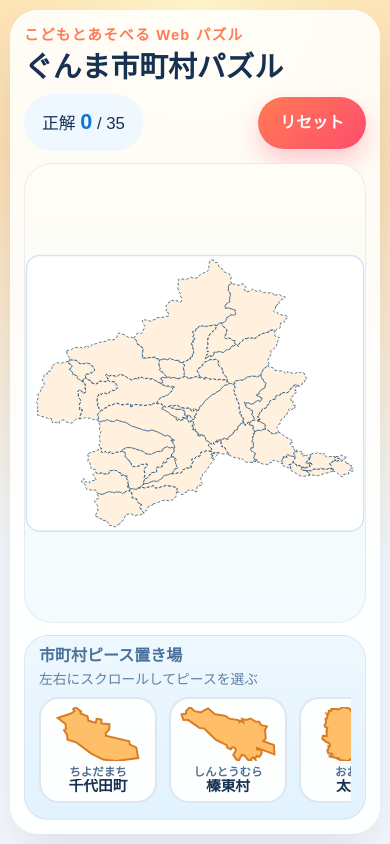
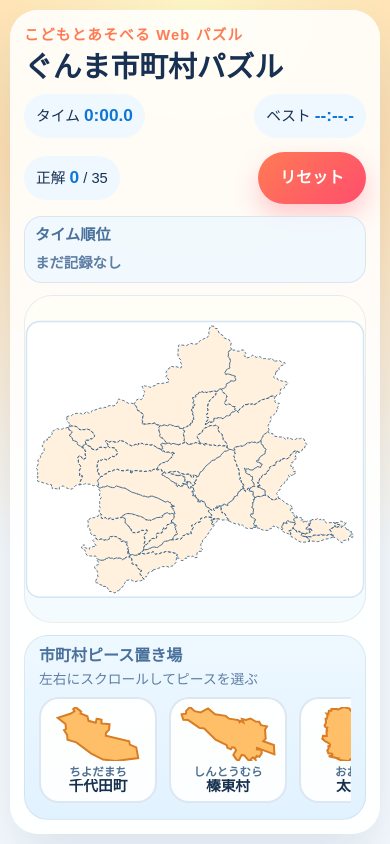
Before and after one commit to fu15mix/gunma-puzzle, a React (Vite) app: page / in a window 390 px wide. Built offline with nearby package versions, Linux system fonts and the light colour scheme.

Commit message:
Add timer and local leaderboard

```diff
--- a/src/App.css
+++ b/src/App.css
@@ -96,6 +96,11 @@ h1 {
   color: #0f76d5;
 }
 
+.timer-count strong,
+.best-count strong {
+  font-variant-numeric: tabular-nums;
+}
+
 .reset-button {
   border: none;
   border-radius: 999px;
@@ -117,6 +122,67 @@ h1 {
   font-weight: 900;
   text-align: center;
   letter-spacing: 0.08em;
+}
+
+.ranking-panel {
+  display: flex;
+  align-items: center;
+  gap: 12px;
+  min-height: 42px;
+  padding: 8px 12px;
+  border-radius: 18px;
+  background: rgba(239, 248, 255, 0.84);
+  border: 1px solid rgba(73, 113, 155, 0.14);
+  overflow: hidden;
+}
+
+.ranking-panel h2 {
+  margin: 0;
+  color: #49719b;
+  font-size: 0.95rem;
+  white-space: nowrap;
+}
+
+.ranking-empty {
+  margin: 0;
+  color: #5f7ea4;
+  font-size: 0.9rem;
+  font-weight: 800;
+}
+
+.ranking-list {
+  display: flex;
+  align-items: center;
+  gap: 8px;
+  min-width: 0;
+  margin: 0;
+  padding: 0;
+  list-style: none;
+  overflow-x: auto;
+}
+
+.ranking-list li {
+  display: flex;
+  align-items: center;
+  gap: 6px;
+  flex: 0 0 auto;
+  padding: 5px 9px;
+  border-radius: 999px;
+  background: rgba(255, 255, 255, 0.82);
+  color: #3e6288;
+  font-size: 0.86rem;
+  font-weight: 900;
+}
+
+.ranking-list li.is-latest {
+  color: #185d37;
+  background: #dff8e9;
+  outline: 2px solid rgba(47, 142, 81, 0.18);
+}
+
+.ranking-list strong {
+  color: #183153;
+  font-variant-numeric: tabular-nums;
 }
 
 .play-area {
@@ -313,6 +379,22 @@ h1 {
     justify-content: space-between;
   }
 
+  .status-count {
+    padding: 9px 12px;
+    font-size: 0.92rem;
+  }
+
+  .status-count strong {
+    font-size: 1.08rem;
+  }
+
+  .ranking-panel {
+    align-items: flex-start;
+    flex-direction: column;
+    gap: 6px;
+    padding: 7px 10px;
+  }
+
   .tray-header {
     flex-direction: column;
     align-items: flex-start;
--- a/src/App.tsx
+++ b/src/App.tsx
@@ -1,6 +1,17 @@
-import { useMemo, useState } from "react";
+import { useEffect, useMemo, useState } from "react";
 import PuzzleBoard from "./components/PuzzleBoard";
 import { initialPieces, type Piece } from "./data/pieces";
+
+type TimerStatus = "idle" | "running" | "finished";
+
+type RankingEntry = {
+  id: string;
+  elapsedMs: number;
+  playedAt: string;
+};
+
+const LEADERBOARD_KEY = "gunma-puzzle-leaderboard";
+const MAX_RANKING_COUNT = 5;
 
 function shufflePieces(pieces: Piece[]): Piece[] {
   const nextPieces = [...pieces];
@@ -20,8 +31,62 @@ function resetPieces(): Piece[] {
   return shufflePieces(initialPieces.map((piece) => ({ ...piece })));
 }
 
+function formatElapsed(elapsedMs: number): string {
+  const totalSeconds = Math.floor(elapsedMs / 1000);
+  const minutes = Math.floor(totalSeconds / 60);
+  const seconds = totalSeconds % 60;
+  const tenths = Math.floor((elapsedMs % 1000) / 100);
+
+  return `${minutes}:${String(seconds).padStart(2, "0")}.${tenths}`;
+}
+
+function loadLeaderboard(): RankingEntry[] {
+  try {
+    const rawEntries = window.localStorage.getItem(LEADERBOARD_KEY);
+    if (!rawEntries) {
+      return [];
+    }
+
+    const parsedEntries = JSON.parse(rawEntries);
+    if (!Array.isArray(parsedEntries)) {
+      return [];
+    }
+
+    return parsedEntries
+      .filter(
+        (entry): entry is RankingEntry =>
+          typeof entry?.id === "string" &&
+          typeof entry?.elapsedMs === "number" &&
+          typeof entry?.playedAt === "string",
+      )
+      .sort((a, b) => a.elapsedMs - b.elapsedMs)
+      .slice(0, MAX_RANKING_COUNT);
+  } catch {
+    return [];
+  }
+}
+
+function saveLeaderboard(entries: RankingEntry[]) {
+  try {
+    window.localStorage.setItem(LEADERBOARD_KEY, JSON.stringify(entries));
+  } catch {
+    // Private browsing or strict storage settings can block saving scores.
+  }
+}
+
+function createResultId(): string {
+  return crypto.randomUUID?.() ?? `${Date.now()}-${Math.random()}`;
+}
+
 export default function App() {
   const [pieces, setPieces] = useState<Piece[]>(() => resetPieces());
+  const [timerStatus, setTimerStatus] = useState<TimerStatus>("idle");
+  const [startedAt, setStartedAt] = useState<number | null>(null);
+  const [elapsedMs, setElapsedMs] = useState(0);
+  const [leaderboard, setLeaderboard] = useState<RankingEntry[]>(() =>
+    loadLeaderboard(),
+  );
+  const [latestResultId, setLatestResultId] = useState<string | null>(null);
 
   const placedCount = useMemo(
     () => pieces.filter((piece) => piece.placed).length,
@@ -31,6 +96,60 @@ export default function App() {
     () => pieces.every((piece) => piece.placed),
     [pieces],
   );
+  const bestTime = leaderboard[0]?.elapsedMs ?? null;
+
+  useEffect(() => {
+    if (timerStatus !== "running" || startedAt === null) {
+      return;
+    }
+
+    const intervalId = window.setInterval(() => {
+      setElapsedMs(Date.now() - startedAt);
+    }, 100);
+
+    return () => window.clearInterval(intervalId);
+  }, [startedAt, timerStatus]);
+
+  useEffect(() => {
+    if (!isCleared || timerStatus !== "running" || startedAt === null) {
+      return;
+    }
+
+    const finalElapsedMs = Date.now() - startedAt;
+    const result: RankingEntry = {
+      id: createResultId(),
+      elapsedMs: finalElapsedMs,
+      playedAt: new Date().toISOString(),
+    };
+    const nextLeaderboard = [...leaderboard, result]
+      .sort((a, b) => a.elapsedMs - b.elapsedMs)
+      .slice(0, MAX_RANKING_COUNT);
+
+    setElapsedMs(finalElapsedMs);
+    setTimerStatus("finished");
+    setLatestResultId(result.id);
+    setLeaderboard(nextLeaderboard);
+    saveLeaderboard(nextLeaderboard);
+  }, [isCleared, leaderboard, startedAt, timerStatus]);
+
+  const handleGameStart = () => {
+    if (timerStatus !== "idle") {
+      return;
+    }
+
+    setStartedAt(Date.now());
+    setElapsedMs(0);
+    setTimerStatus("running");
+    setLatestResultId(null);
+  };
+
+  const handleReset = () => {
+    setPieces(resetPieces());
+    setTimerStatus("idle");
+    setStartedAt(null);
+    setElapsedMs(0);
+    setLatestResultId(null);
+  };
 
   return (
     <main className="app">
@@ -42,13 +161,22 @@ export default function App() {
           </div>
 
           <div className="status-panel">
+            <p className="status-count timer-count">
+              タイム <strong>{formatElapsed(elapsedMs)}</strong>
+            </p>
+            <p className="status-count best-count">
+              ベスト{" "}
+              <strong>
+                {bestTime === null ? "--:--.-" : formatElapsed(bestTime)}
+              </strong>
+            </p>
             <p className="status-count">
               正解 <strong>{placedCount}</strong> / {pieces.length}
             </p>
             <button
               type="button"
               className="reset-button"
-              onClick={() => setPieces(resetPieces())}
+              onClick={handleReset}
             >
               リセット
             </button>
@@ -57,11 +185,34 @@ export default function App() {
 
         {isCleared ? (
           <div className="clear-banner" aria-live="polite">
-            クリア！
+            クリア！ タイム {formatElapsed(elapsedMs)}
           </div>
         ) : null}
 
-        <PuzzleBoard pieces={pieces} onPiecesChange={setPieces} />
+        <section className="ranking-panel" aria-label="タイム順位">
+          <h2>タイム順位</h2>
+          {leaderboard.length === 0 ? (
+            <p className="ranking-empty">まだ記録なし</p>
+          ) : (
+            <ol className="ranking-list">
+              {leaderboard.map((entry, index) => (
+                <li
+                  key={entry.id}
+                  className={entry.id === latestResultId ? "is-latest" : ""}
+                >
+                  <span>{index + 1}位</span>
+                  <strong>{formatElapsed(entry.elapsedMs)}</strong>
+                </li>
+              ))}
+            </ol>
+          )}
+        </section>
+
+        <PuzzleBoard
+          pieces={pieces}
+          onPiecesChange={setPieces}
+          onGameStart={handleGameStart}
+        />
       </section>
     </main>
   );
--- a/src/components/PuzzleBoard.tsx
+++ b/src/components/PuzzleBoard.tsx
@@ -8,6 +8,7 @@ import { SNAP_DISTANCE, type Piece } from "../data/pieces";
 type PuzzleBoardProps = {
   pieces: Piece[];
   onPiecesChange: (nextPieces: Piece[]) => void;
+  onGameStart: () => void;
 };
 
 type DragState = {
@@ -45,6 +46,7 @@ function clamp(value: number, min: number, max: number) {
 export default function PuzzleBoard({
   pieces,
   onPiecesChange,
+  onGameStart,
 }: PuzzleBoardProps) {
   const mapRef = useRef<SVGSVGElement | null>(null);
   const [dragState, setDragState] = useState<DragState | null>(null);
@@ -193,6 +195,8 @@ export default function PuzzleBoard({
       return;
     }
 
+    onGameStart();
+
     setDragState({
       id: piece.id,
       pointerId,
```
